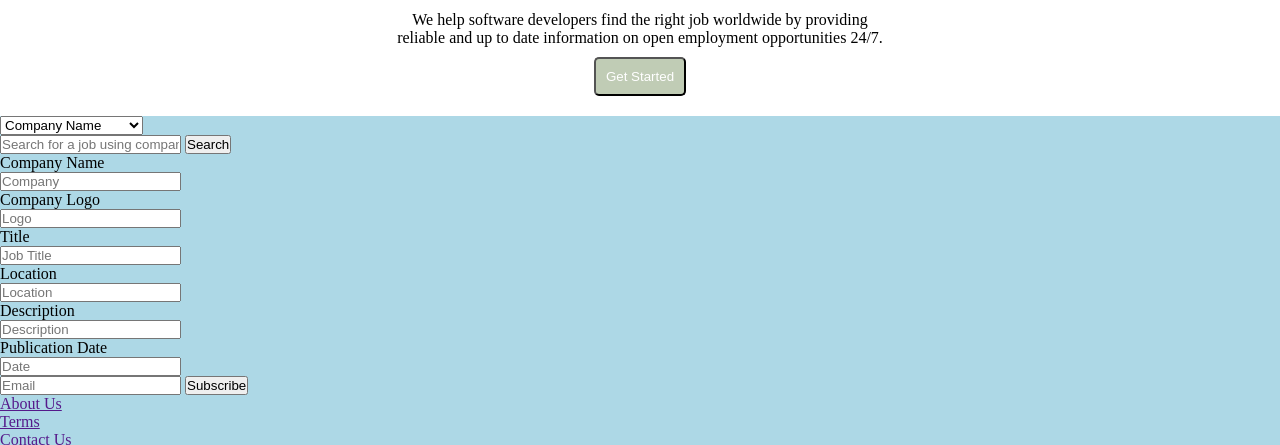
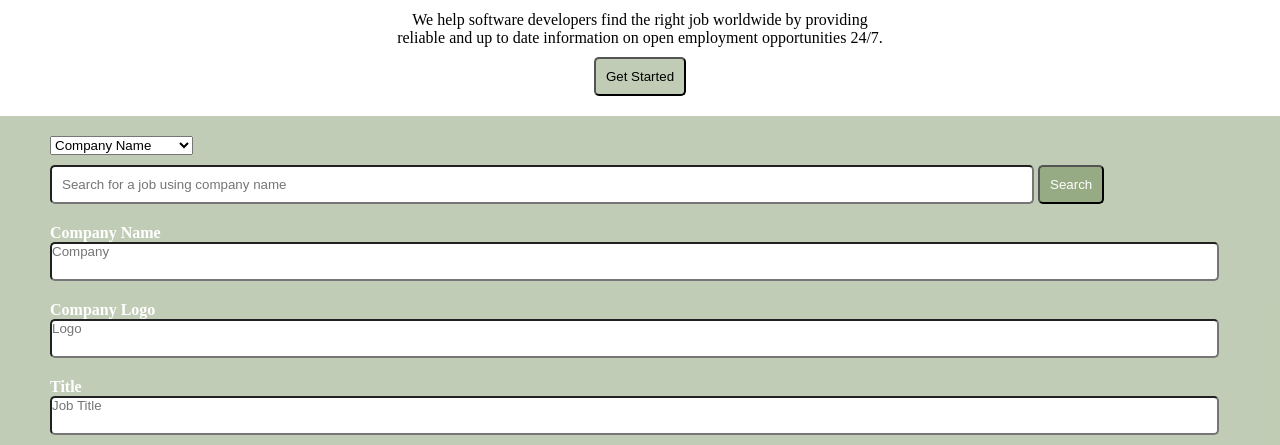
Before and after one commit to Pe-ngo/Phase-1-Project, a plain HTML site: page index.html in a window 1280 px wide. Shown: the part 710-1155 px from the top of the page. Drawn offline with Linux system fonts and the light colour scheme.

Commit message:
Modify and style opton section

```diff
--- a/assets/css/style.css
+++ b/assets/css/style.css
@@ -61,7 +61,7 @@ nav .links ul li a:hover{
 }
 
 .hero{
-    background-color: lightblue;
+    background-color: #4625;
 }
 
 .hero-text{
@@ -87,7 +87,7 @@ nav .links ul li a:hover{
 
 .hero-text .getStarted{
     background-color: #4625;
-    color: #fff;
+    color: black;
     padding: 10px;
     border-radius: 5px;
     margin-top: 10px;
@@ -98,3 +98,51 @@ nav .links ul li a:hover{
     background-color: #fff;
     color: black;
 }
+
+.searchSection form input{
+    width: 80%;
+    border-radius: 5px;
+    padding: 10px;
+    margin-top: 10px;
+}
+
+.searchSection form input:focus{
+    outline: none;
+}
+
+.searchSection form button{
+    background-color: #4625;
+    color: #fff;
+    border-radius: 5px;
+    padding: 10px;
+    margin-top: 10px;
+}
+
+.opton{
+    color: #fff;
+    margin-left: 50px;
+    margin-top: 20px;
+    margin-bottom: 20px;
+}
+
+.input-box{
+    width: 95%;
+    border-radius: 5px;
+    padding-bottom: 20px;
+}
+
+.form-group{
+    margin-top: 20px;
+}
+
+.form-group .company-name{
+    font-weight: bold;
+    color: #fff;
+}
+
+.footer{
+    background-color: black;
+    padding: 20px;
+    color: #fff;
+    padding-bottom: 20px;
+}
--- a/index.html
+++ b/index.html
@@ -38,6 +38,8 @@
         </div>
 
     <!-- Company options -->
+    <section class="opton">
+
     <div class="company-options">
 
         <select class="company-option-input" name="type" id="type">
@@ -90,7 +92,7 @@
         <div class="jobDetails" id="fectched-info">
             <form id="openingsForm">
 
-                <div class="form-group row">
+                <div class="form-group">
                   <label for="companyName" class="company-name">Company Name</label>
                 </div>
 
@@ -98,7 +100,7 @@
                     <input type="text" class="input-box" id="companyBrand" placeholder="Company"/>
                 </div>
 
-                <div class="form-group row">
+                <div class="form-group">
                     <label for="logoImg" class="company-name">Company Logo</label>
                 </div>
 
@@ -106,7 +108,7 @@
                     <input type="text" class="input-box" id="logo-image" placeholder="Logo"/>
                 </div>
 
-                <div class="form-group row">
+                <div class="form-group">
                     <label for="title" class="company-name">Title</label>
                 </div>
 
@@ -114,7 +116,7 @@
                     <input type="text" class="input-box" id="job-title" placeholder="Job Title"/>
                 </div>
 
-                <div class="form-group row">
+                <div class="form-group">
                     <label for="location" class="company-name">Location</label>
                 </div>
 
@@ -122,7 +124,7 @@
                     <input type="text" class="input-box" id="workLocation" placeholder="Location"/>
                 </div>
 
-                <div class="form-group row">
+                <div class="form-group">
                     <label for="descript" class="company-name">Description</label>
                 </div>
 
@@ -130,7 +132,7 @@
                     <input type="text" class="input-box" id="description" placeholder="Description"/>
                 </div>
 
-                <div class="form-group row">
+                <div class="form-group">
                     <label for="postDate" class="company-name">Publication Date</label>
                 </div>
 
@@ -143,6 +145,8 @@
         </div>
 
     </div>
+
+    </section>
 
     <!-- Footer -->
     <div class="footer">
```
